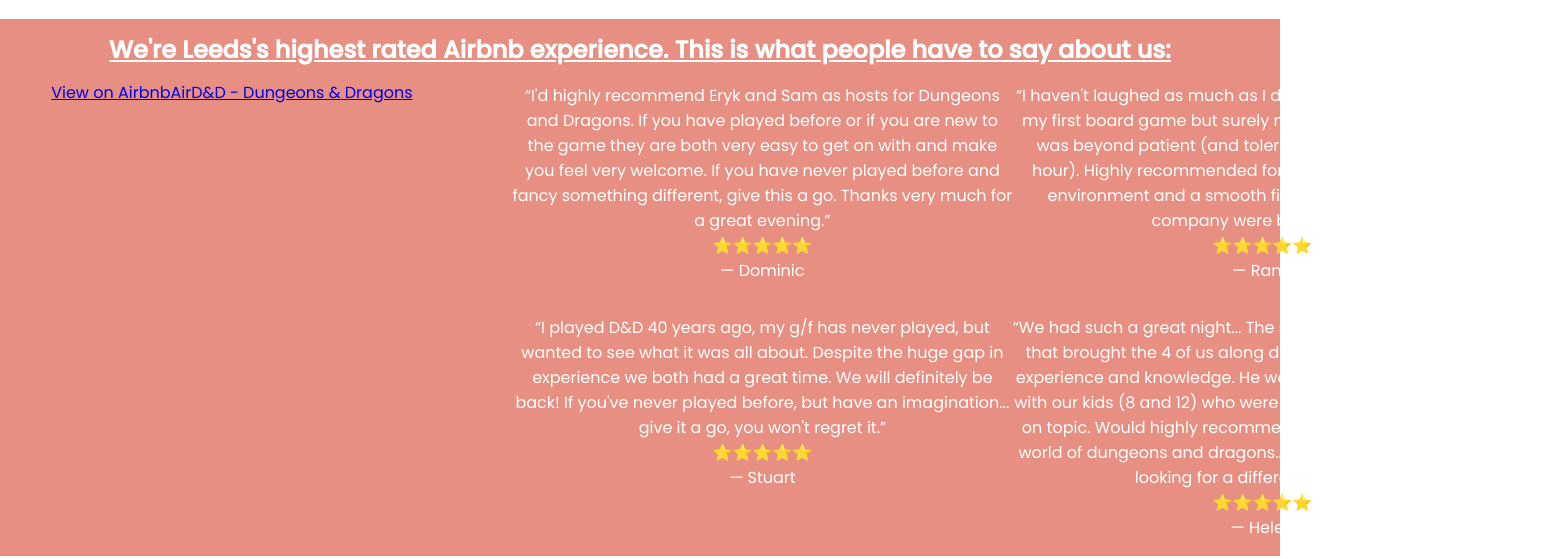
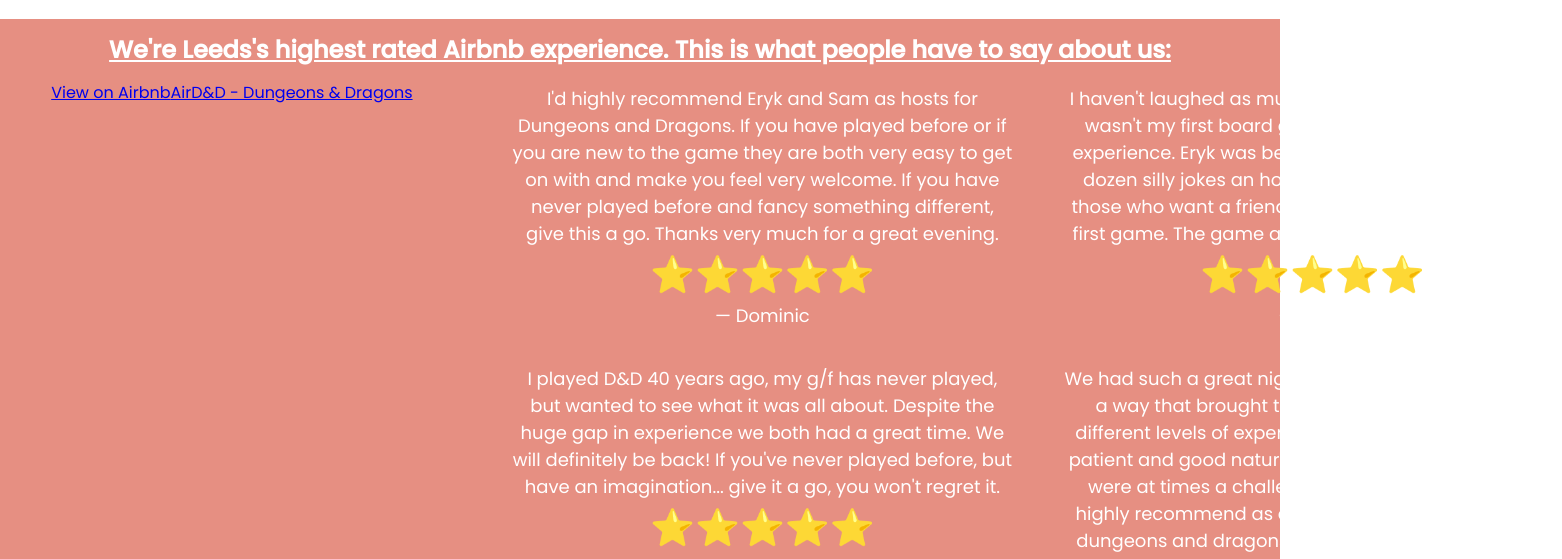
Before and after one commit to Starsky-burns/RWI, a plain HTML site: page index.html in a window 1280 px wide. Shown: the part 2804-3363 px from the top of the page, 1562 px wide, since content can reach past the window. Drawn offline with Linux system fonts and the light colour scheme; a script that the page names is missing.

Commit message:
- changed emoji size with <span>

```diff
--- a/index.html
+++ b/index.html
@@ -104,30 +104,30 @@
     </div>
 
     <div class="review_grid">
-      <p class="review_text">“I'd highly recommend Eryk and Sam as hosts for Dungeons and Dragons. If you have played before or if you are new to the game they are both very easy to get on with and make you feel very welcome. If you have never played before and fancy something different, give this a go. Thanks very much for a great evening.”
+      <p class="review_text">I'd highly recommend Eryk and Sam as hosts for Dungeons and Dragons. If you have played before or if you are new to the game they are both very easy to get on with and make you feel very welcome. If you have never played before and fancy something different, give this a go. Thanks very much for a great evening.
         <br>
-      ⭐⭐⭐⭐⭐
+      <span class="review_emoji"> ⭐⭐⭐⭐⭐ </span>
         <br>
       — Dominic
       </p>
 
-      <p class="right_grid review_text">“I haven't laughed as much as I did tonight in a while. It wasn't my first board game but surely my first D&D experience. Eryk was beyond patient (and tolerated a dozen silly jokes an hour). Highly recommended for those who want a friendly environment and a smooth first game. The game and company were both lovely.”
+      <p class="right_grid review_text">I haven't laughed as much as I did tonight in a while. It wasn't my first board game but surely my first D&D experience. Eryk was beyond patient (and tolerated a dozen silly jokes an hour). Highly recommended for those who want a friendly environment and a smooth first game. The game and company were both lovely.
         <br>
-      ⭐⭐⭐⭐⭐
+      <span class="review_emoji"> ⭐⭐⭐⭐⭐ </span>
         <br>
       — Rana
       </p>
 
-      <p class="review_text">“I played D&D 40 years ago, my g/f has never played, but wanted to see what it was all about. Despite the huge gap in experience we both had a great time. We will definitely be back! If you've never played before, but have an imagination... give it a go, you won't regret it.”
+      <p class="review_text">I played D&D 40 years ago, my g/f has never played, but wanted to see what it was all about. Despite the huge gap in experience we both had a great time. We will definitely be back! If you've never played before, but have an imagination... give it a go, you won't regret it.
         <br>
-      ⭐⭐⭐⭐⭐
+      <span class="review_emoji"> ⭐⭐⭐⭐⭐ </span>
         <br>
       — Stuart
       </p>
 
-      <p class="right_grid review_text">“We had such a great night... The session was well ran in a way that brought the 4 of us along despite our different levels of experience and knowledge. He was patient and good natured with our kids (8 and 12) who were at times a challenge to keep on topic. Would highly recommend as an introduction to the world of dungeons and dragons... or experienced role players looking for a different night out.”
+      <p class="right_grid review_text">We had such a great night... The session was well ran in a way that brought the 4 of us along despite our different levels of experience and knowledge. He was patient and good natured with our kids (8 and 12) who were at times a challenge to keep on topic. Would highly recommend as an introduction to the world of dungeons and dragons... or experienced role players looking for a different night out.
         <br>
-      ⭐⭐⭐⭐⭐
+      <span class="review_emoji"> ⭐⭐⭐⭐⭐ </span>
         <br>
       — Helen
       </p>
--- a/style.css
+++ b/style.css
@@ -141,16 +141,18 @@ h2 {
   grid-template-columns: 500px 500px;
   grid-template-rows: auto;
   grid-column-start: 1;
+  grid-column-gap: 50px;
 
   margin: auto 4vw auto 4vw;
 }
 
 p.review_text {
+  font-size: 18px;
   text-align: center;
 }
 
-p.emoji {
-  font-size: 22px;
+.review_emoji {
+  font-size: 36px;
 }
 
 .right_grid {
```
